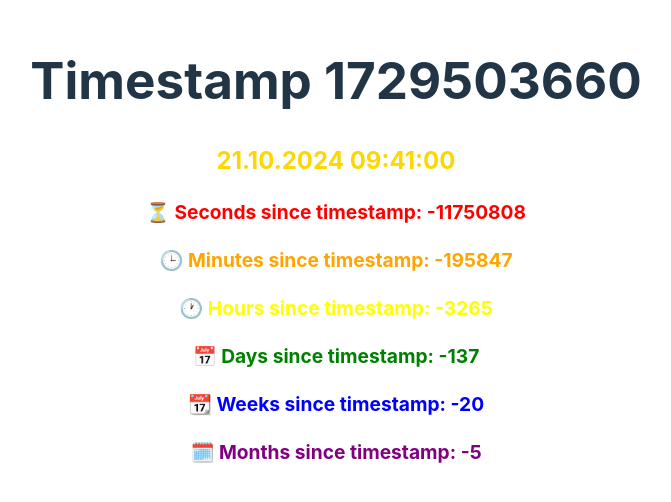
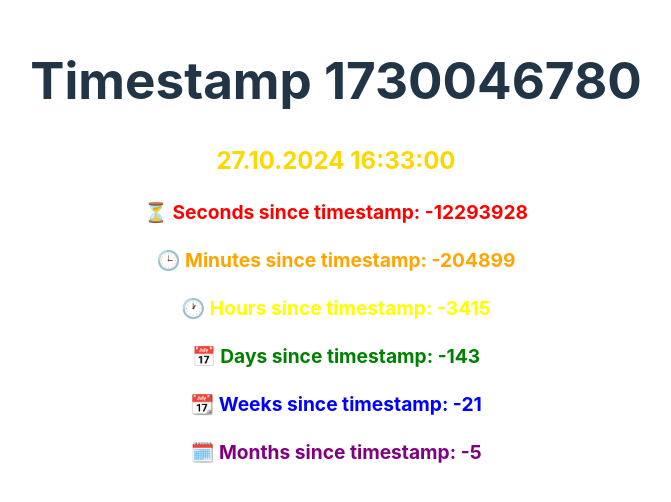
Before and after one commit to sashayio/timestmap, a Preact app: page / in a window 1280 px wide. Shown: the part 148-650 px from the top of the page, without its empty margins (304-975 px from the left). Built offline with nearby package versions, Linux system fonts and the light colour scheme.

Commit message:
nowornever

```diff
--- a/src/app.tsx
+++ b/src/app.tsx
@@ -1,7 +1,7 @@
 import './app.css'
 import TimeSinceTimestamp from './timestamp'
 
-const timestamp = 1729503660;
+const timestamp = 1730046780;
 
 export function App() {
   return (
```
